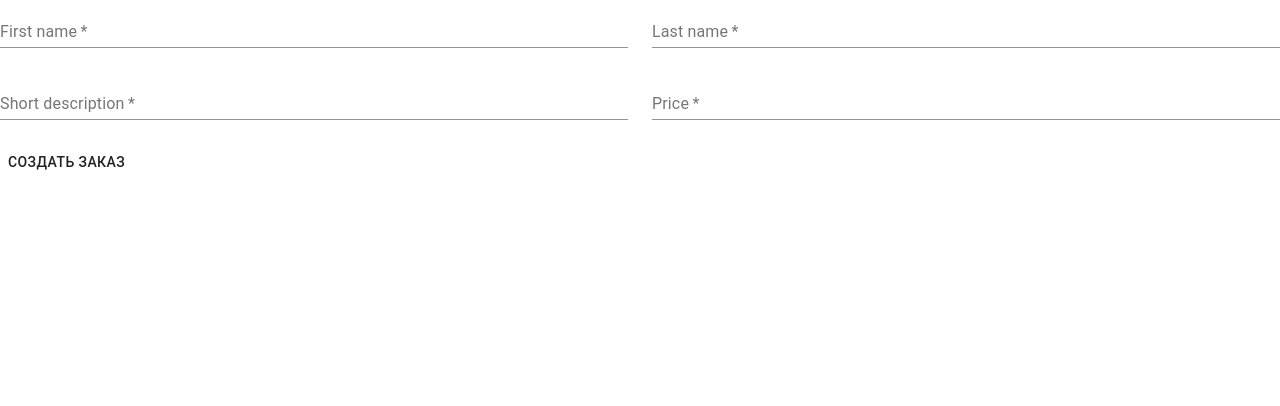
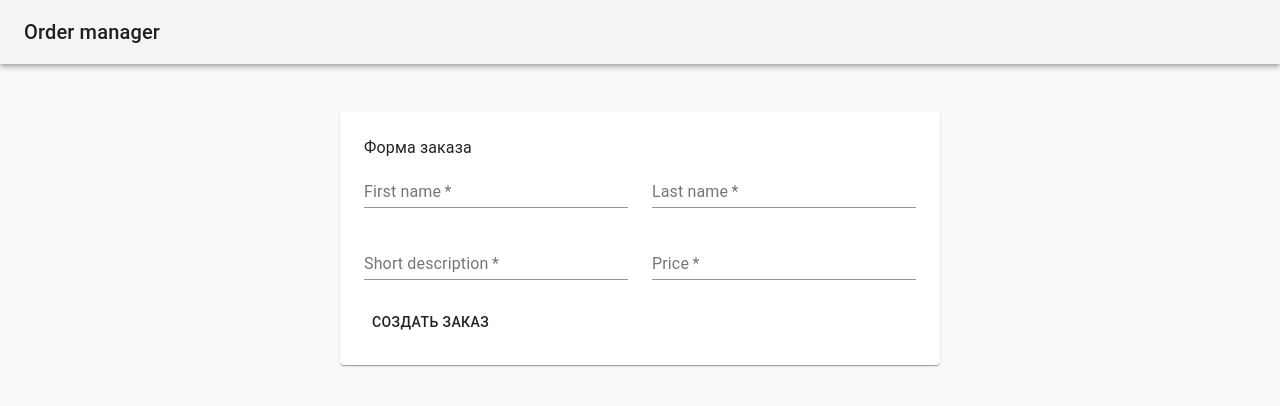
Before and after one commit to NutiNaguti/order-management.front, a React (Create React App) app: page / in a window 1280 px wide. Shown: the top 406 px of the page. Built offline with nearby package versions, Linux system fonts and the light colour scheme.

Commit message:
changed OrderForm component

```diff
--- a/src/App.css
+++ b/src/App.css
@@ -36,3 +36,13 @@
     transform: rotate(360deg);
   }
 }
+
+.App-bar {
+  position: relative
+}
+
+.Layout {
+  width: 600px;
+  marginLeft: auto;
+  marginRight: auto;
+}
--- a/src/App.tsx
+++ b/src/App.tsx
@@ -1,8 +1,6 @@
 import React from 'react';
-import logo from './logo.svg';
 import './App.css';
-
-import OrderForm from './Form'
+import OrderForm from "./OrderForm";
 
 function App() {
   return (
--- a/src/OrderForm.tsx
+++ b/src/OrderForm.tsx
@@ -1,10 +1,21 @@
-import { AppBar, CssBaseline, makeStyles, Paper, Theme, Toolbar, Typography } from '@material-ui/core'
-import React from 'react'
-import Form from './Form'
+import React from "react";
+import {
+    AppBar,
+    createStyles,
+    CssBaseline,
+    Grid,
+    makeStyles,
+    Paper,
+    Theme,
+    Toolbar,
+    Typography, withStyles
+} from "@material-ui/core";
+import './Form';
+import Form from "./Form";
 
-const useStyles = makeStyles((theme: Theme) => ({
+const useStyles = makeStyles((theme?: any) => ({
     appBar: {
-      position: 'relative',
+        position: 'relative'
     },
     layout: {
         width: 'auto',
@@ -13,57 +24,50 @@ const useStyles = makeStyles((theme: Theme) => ({
         [theme.breakpoints.up(600 + theme.spacing(2) * 2)]: {
             width: 600,
             marginLeft: 'auto',
-        marginRight: 'auto',
+            marginRight: 'auto'
         },
     },
     paper: {
         marginTop: theme.spacing(3),
         marginBottom: theme.spacing(3),
         padding: theme.spacing(2),
-      [theme.breakpoints.up(600 + theme.spacing(3) * 2)]: {
+        [theme.breakpoints.up(600 + theme.spacing(3) + 2)]: {
             marginTop: theme.spacing(6),
             marginBottom: theme.spacing(6),
             padding: theme.spacing(3),
         },
     },
-    stepper: {
-      padding: theme.spacing(3, 0, 5),
-    },
     buttons: {
         display: 'flex',
-      justifyContent: 'flex-end',
+        justifyContent: 'flexEnd',
     },
     button: {
         marginTop: theme.spacing(3),
-      marginLeft: theme.spacing(1),
-    },
+        marginLeft: theme.spacing(1)
+    }
 }));
 
 export default function OrderForm() {
     const classes = useStyles();
 
-    return (
+    return(
         <React.Fragment>
             <CssBaseline/>
-            <AppBar position='absolute' color='default' className={classes.appBar}>
+            <AppBar position={"absolute"} color={"default"} className={classes.appBar}>
                 <Toolbar>
-                    <Typography variant='h6' color='inherit' noWrap>
+                    <Typography variant={"h6"} color='inherit' noWrap>
                         Order manager
                     </Typography>
                 </Toolbar>
             </AppBar>
             <main className={classes.layout}>
                 <Paper className={classes.paper}>
-                    <Typography component='h1' variant='h4' align='center'>
+                    <Typography>
                         Форма заказа
                     </Typography>
-                    <React.Fragment>
-                        <div className={classes.buttons}>
                     <Form/>
-                        </div>
-                    </React.Fragment>
                 </Paper>
-            </main>
+            </main >
         </React.Fragment>
     )
 }
```
Lines whose indentation alone changed are shown as unchanged.
